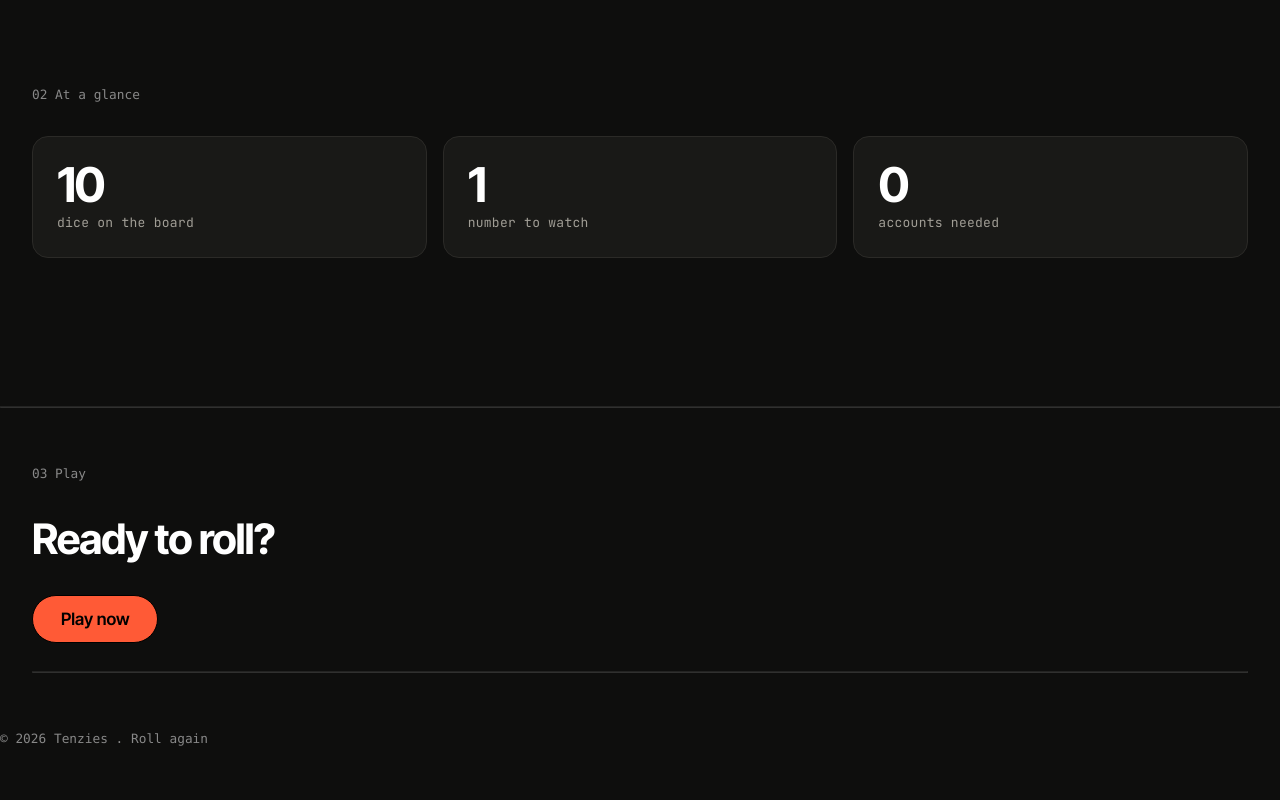
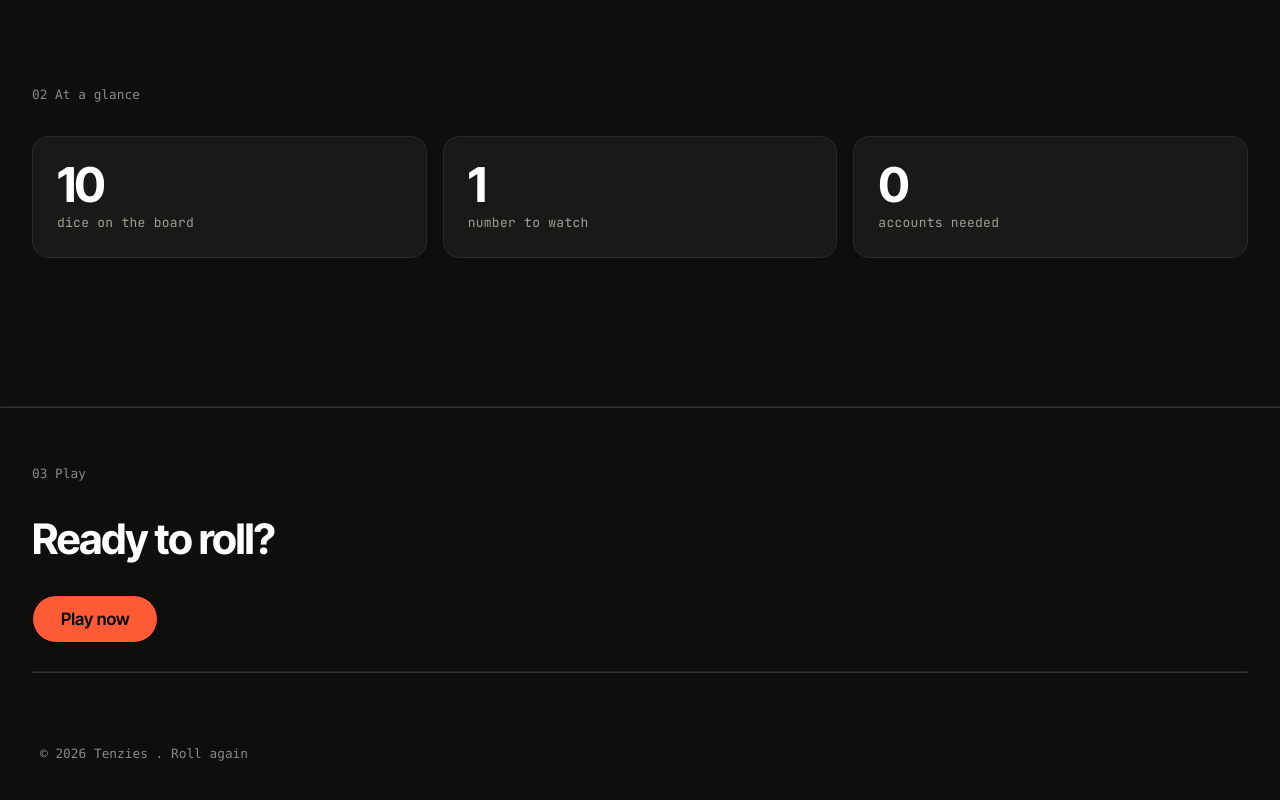
Before and after one commit to Amandecoe/React-Practice, a React (Vite) app in the folder tenzies/: page / in a window 1280 px wide. Shown: the part 1603-2403 px from the top of the page. Before the commit the page ends 2351 px from the top, so only its background shows below. Built offline with nearby package versions, Linux system fonts and the light colour scheme.

Commit message:
some css

```diff
--- a/tenzies/src/index.css
+++ b/tenzies/src/index.css
@@ -177,3 +177,6 @@ html {
 .mainnn{
   height: 100vh;
 }
+footer{
+  padding: 15px 40px;
+}
```
